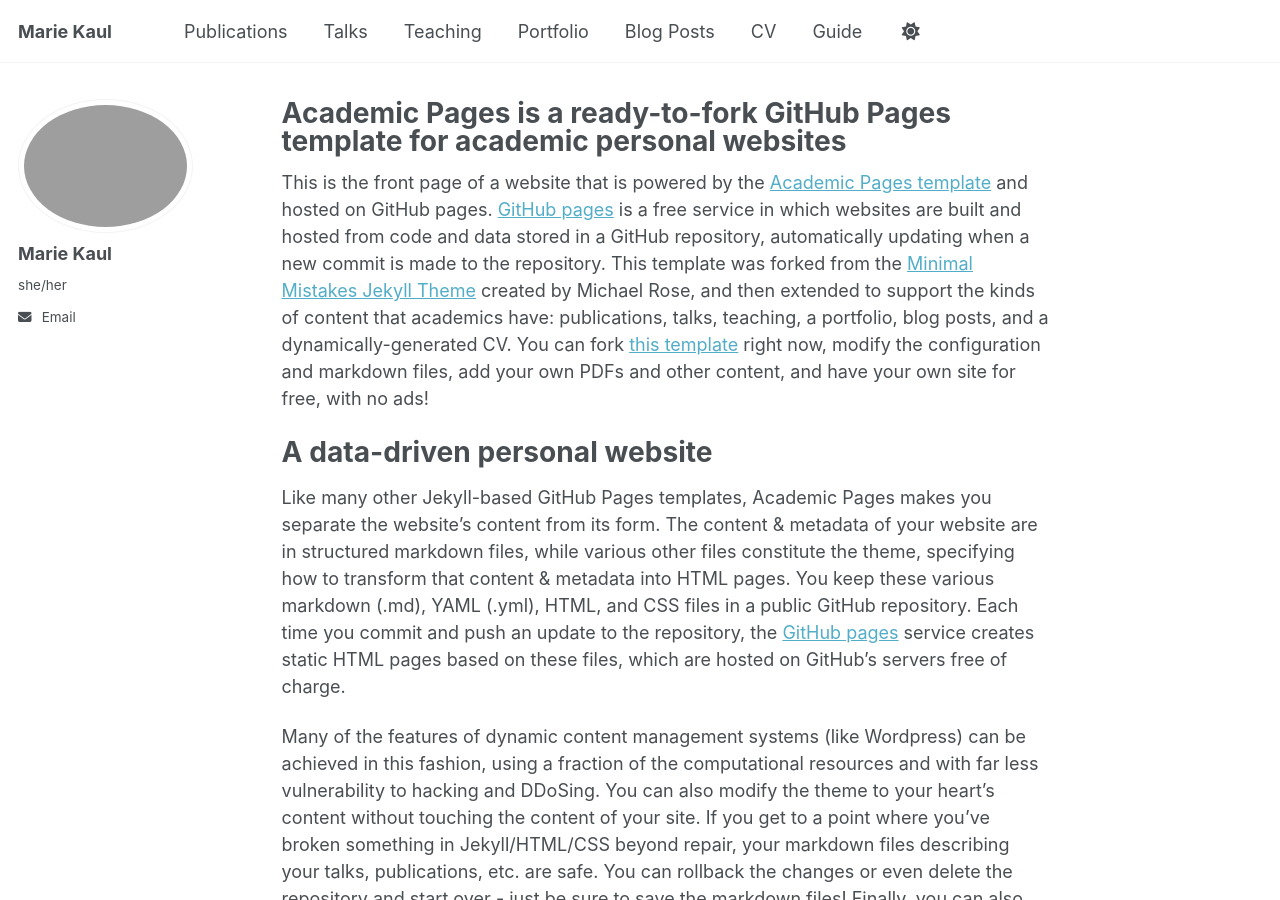
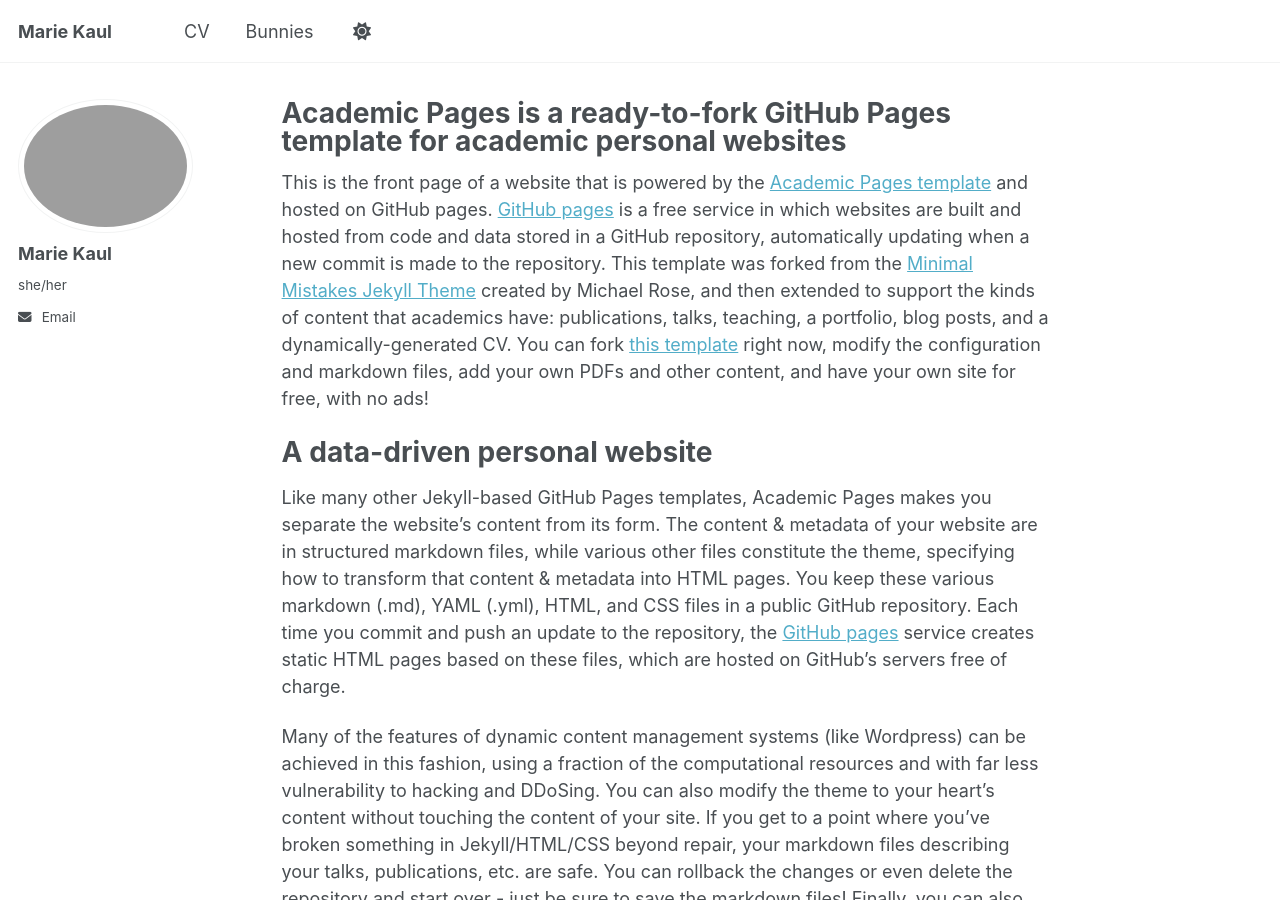
Before and after one commit to marie-kaul/marie-kaul.github.io, a Jekyll site: the page built from _pages/about.md, in a window 1280 px wide and 900 px high. Built offline with Jekyll 4.4.1, drawn with Linux system fonts in a browser that asks for light colours.

Commit message:
Update navigation.yml

```diff
--- a/_data/navigation.yml
+++ b/_data/navigation.yml
@@ -8,26 +8,8 @@
 #      Markdown formatted page while the second is generated using JSON.
 
 main:
-  - title: "Publications"
-    url: /publications/
-
-  - title: "Talks"
-    url: /talks/
-
-  - title: "Teaching"
-    url: /teaching/
-
-  - title: "Portfolio"
-    url: /portfolio/
-
-  - title: "Blog Posts"
-    url: /year-archive/
-
   - title: "CV"
     url: /cv/
 
-  # - title: "CV"
-  #   url: /cv-json/
-
-  - title: "Guide"
-    url: /markdown/
+  - title: "Bunnies"
+    url: /bunnies/
```
